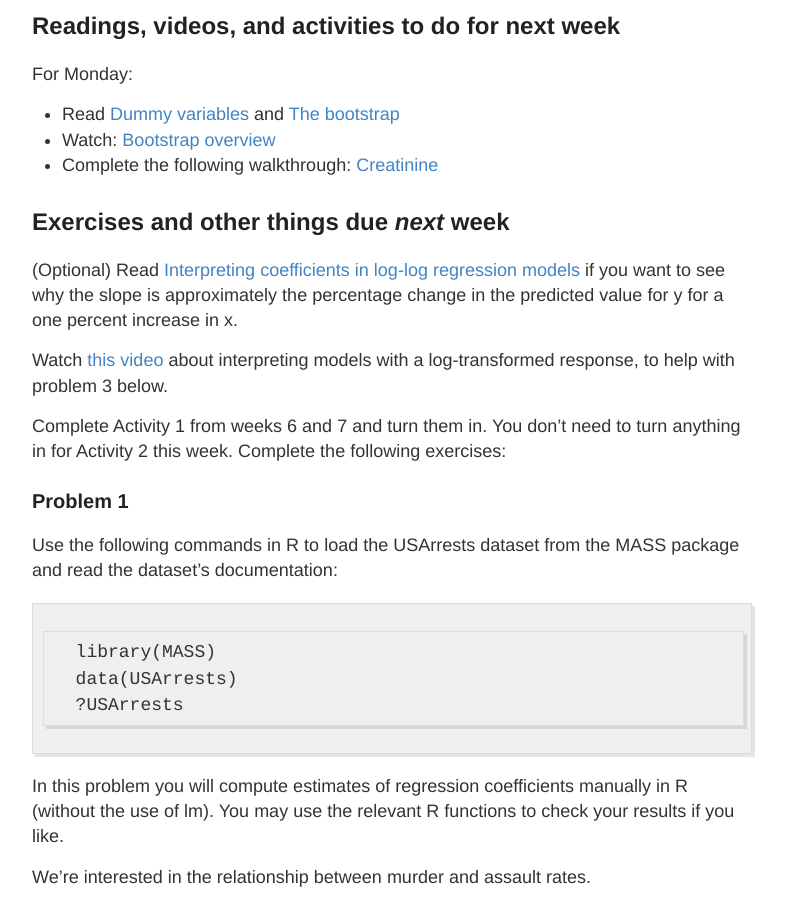
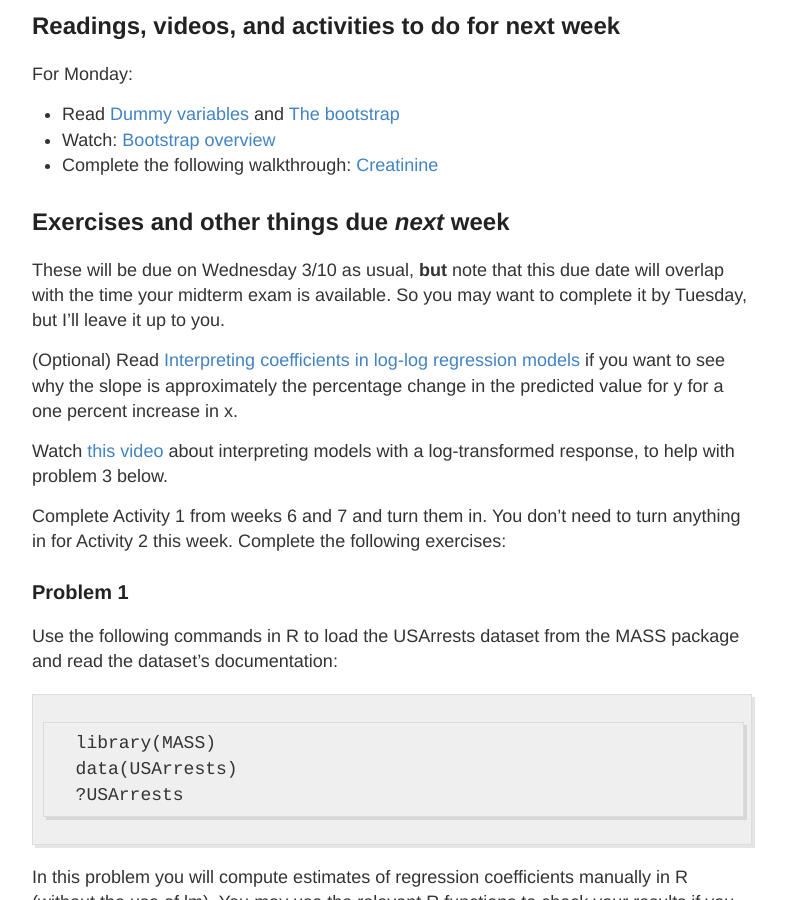
Before and after one commit to jaredsmurray/sta371h, a Jekyll site: the page built from docs/_posts/2021-03-01-Week-07.md, in a window 1280 px wide and 900 px high, scrolled down 696 px. Shown: the whole window, without its empty margins (248-1034 px from the left). Built offline with Jekyll 4.4.1, drawn with Linux system fonts in a browser that asks for light colours; formulas are drawn with MathJax 3.

Commit message:
Update 2021-03-01-Week-07.md

```diff
--- a/docs/_posts/2021-03-01-Week-07.md
+++ b/docs/_posts/2021-03-01-Week-07.md
@@ -30,6 +30,8 @@ For Monday:
   - Complete the following walkthrough: [Creatinine](https://github.com/jaredsmurray/learnR/blob/master/creatinine/creatinine_bootstrap.md)
 
 ## Exercises and other things due *next* week
+
+These will be due on Wednesday 3/10 as usual, **but** note that this due date will overlap with the time your midterm exam is available. So you may want to complete it by Tuesday, but I'll leave it up to you.
 
 (Optional) Read [Interpreting coefficients in log-log regression models](../files/loglog.html) if you want to see why the slope is approximately the percentage change in the predicted value for y for a one percent increase in x.
 
```
